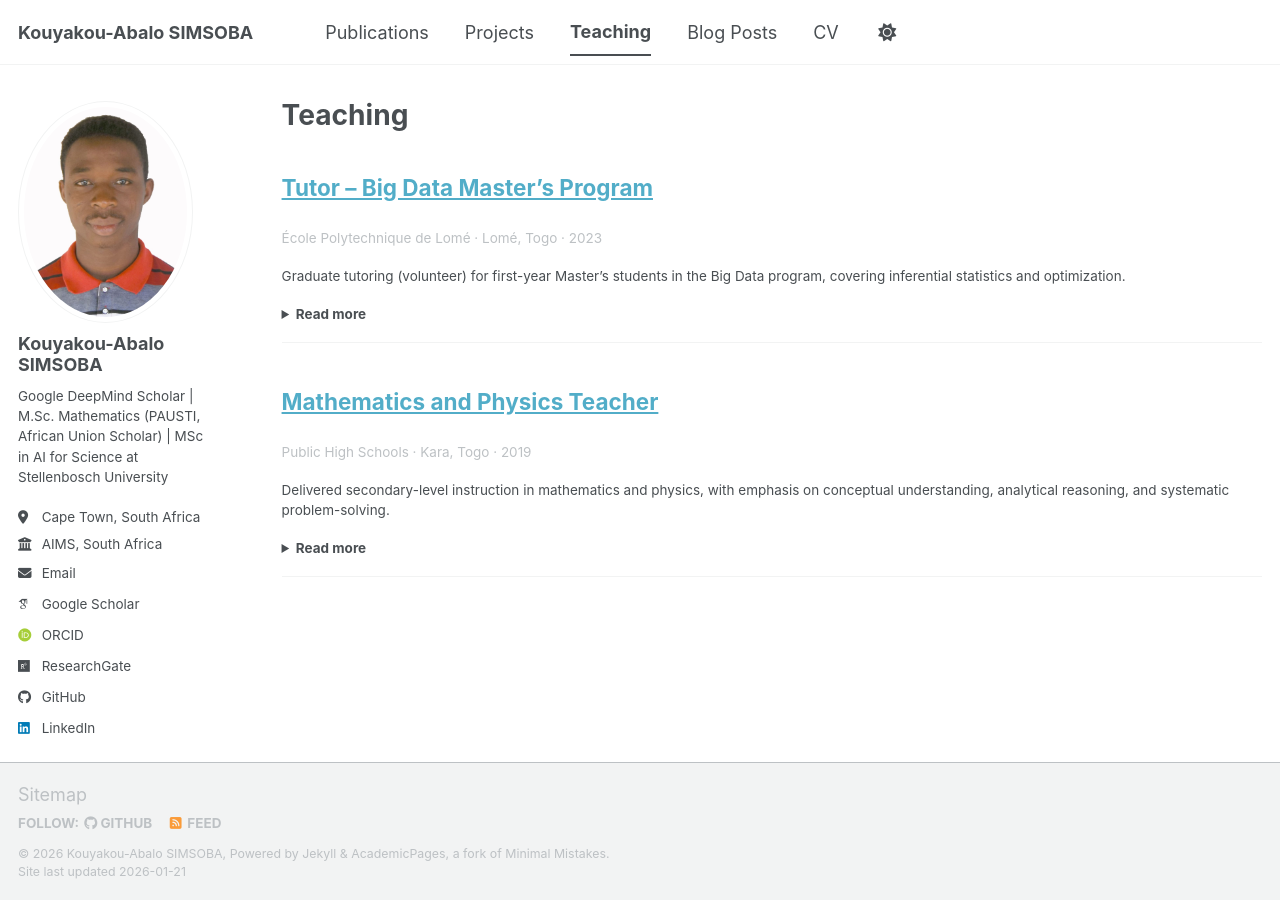
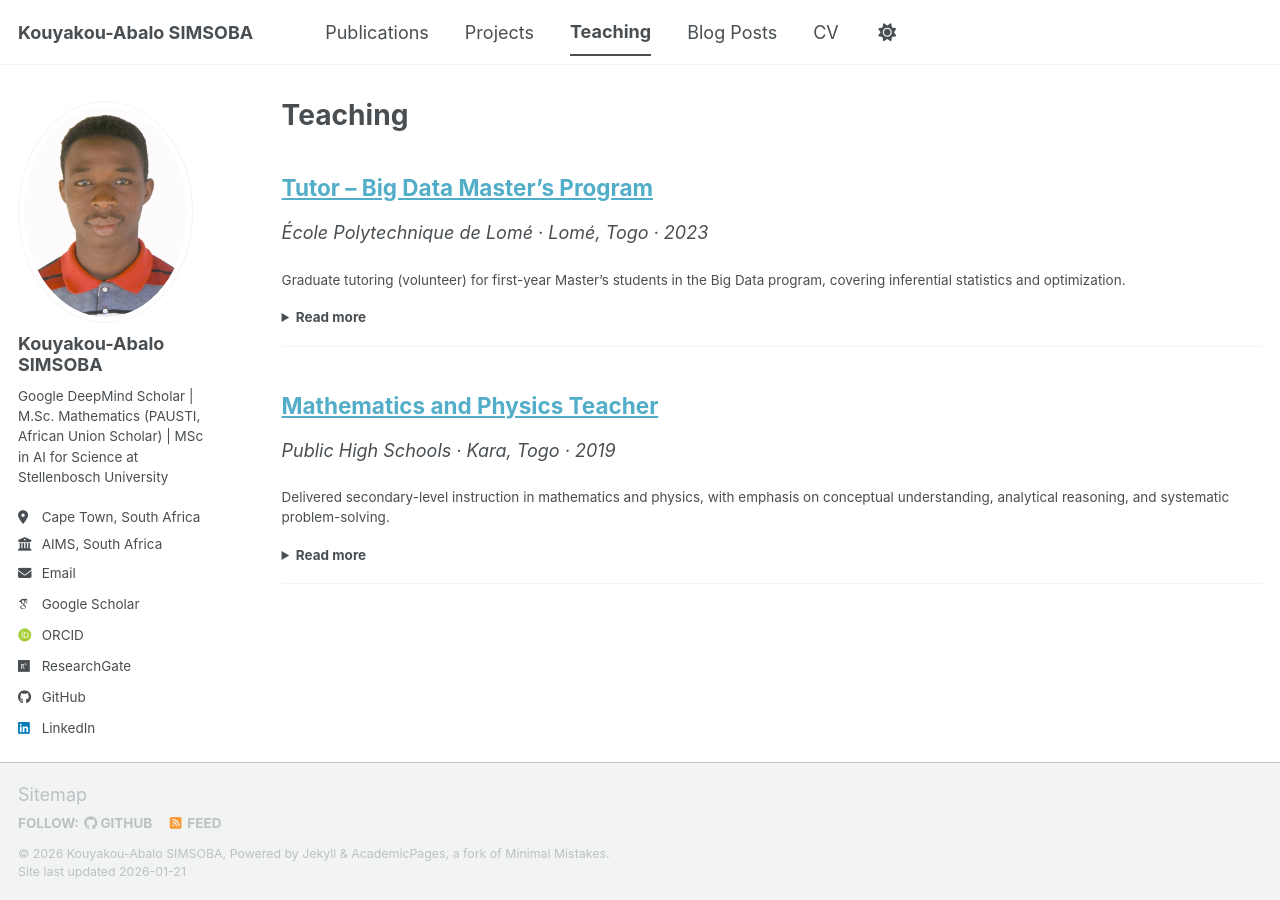
Before and after one commit to simsoba-research/simsoba-research.github.io, a Jekyll site: the page built from _pages/teaching.html, in a window 1280 px wide. Built offline with Jekyll 4.4.1, drawn with Linux system fonts in a browser that asks for light colours; some web fonts are replaced; a script bundle is joined from its source files by our own code; library files that are not in the unit come from our copies.

Commit message:
Update teaching.html

```diff
--- a/_pages/teaching.html
+++ b/_pages/teaching.html
@@ -10,7 +10,7 @@ author_profile: true
 {% for post in site.teaching reversed %}
 <article class="archive__item" itemscope itemtype="http://schema.org/CreativeWork">
 
-  <!-- Title (keeps theme styling: blue + underline link style if theme adds it) -->
+  <!-- SECTION TITLE (keeps theme blue style) -->
   <h2 class="archive__item-title" itemprop="headline">
     {% if post.link %}
       <a href="{{ post.link }}">{{ post.title }}</a>
@@ -19,14 +19,10 @@ author_profile: true
     {% endif %}
   </h2>
 
-  <!-- Meta line (NO commas; only shows separators when the field exists) -->
-  {% assign has_meta = false %}
+  <!-- META LINE (NORMAL SIZE, NO COMMAS, NO page__meta CLASS) -->
   {% if post.venue or post.location or post.date %}
-    {% assign has_meta = true %}
-  {% endif %}
-
-  {% if has_meta %}
-  <p class="page__meta">
+  <p>
+    <em>
       {% if post.venue %}{{ post.venue }}{% endif %}
       {% if post.location %}
         {% if post.venue %} · {% endif %}{{ post.location }}
@@ -34,14 +30,16 @@ author_profile: true
       {% if post.date %}
         {% if post.venue or post.location %} · {% endif %}{{ post.date | date: "%Y" }}
       {% endif %}
+    </em>
   </p>
   {% endif %}
 
-  <!-- Content: DO NOT markdownify here (your markdown is already rendered in collections) -->
+  <!-- MAIN CONTENT (courses, read more, lists — SAFE) -->
   <div class="archive__item-excerpt" itemprop="text">
     {{ post.content }}
   </div>
 
-  <hr class="archive__item-teaser-divider">
+  <hr>
+
 </article>
 {% endfor %}
```
Lines whose indentation alone changed are shown as unchanged.
